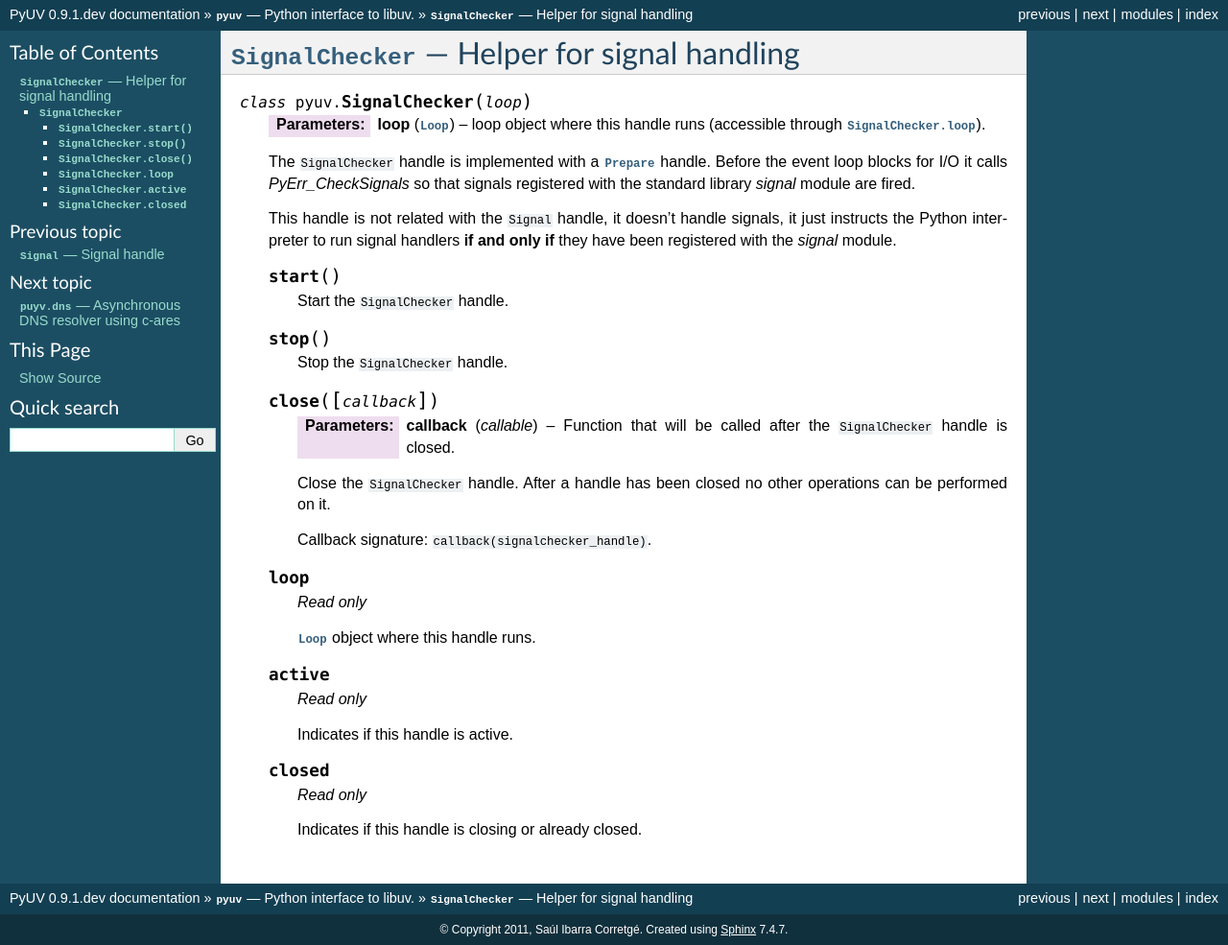
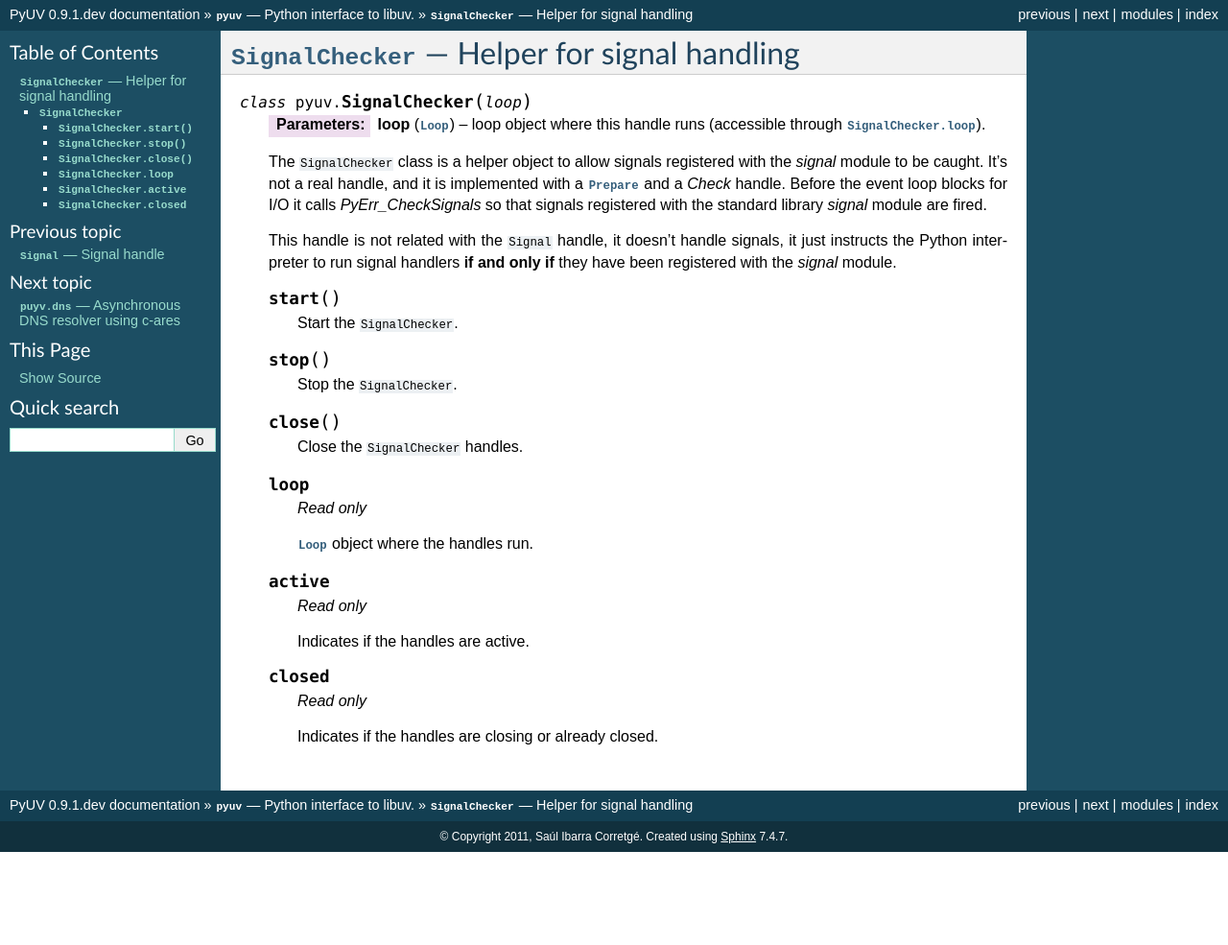
Before and after one commit to saghul/pyuv, a Sphinx documentation site: the page built from docs/signalchecker.rst, in a window 1280 px wide. Shown: the whole page at 96% size. Built offline with Sphinx 7.4.7, drawn with Linux system fonts in a browser that asks for light colours; after the commit the page ends 900 px from its top, so only the background shows below that.

Commit message:
Updated documentation

```diff
--- a/docs/signalchecker.rst
+++ b/docs/signalchecker.rst
@@ -14,7 +14,8 @@
     :type loop: :py:class:`Loop`
     :param loop: loop object where this handle runs (accessible through :py:attr:`SignalChecker.loop`).
 
-    The ``SignalChecker`` handle is implemented with a :py:class:`Prepare` handle.
+    The ``SignalChecker`` class is a helper object to allow signals registered with the `signal` module
+    to be caught. It's not a real handle, and it is implemented with a :py:class:`Prepare` and a `Check` handle.
     Before the event loop blocks for I/O it calls `PyErr_CheckSignals` so that signals
     registered with the standard library `signal` module are fired.
 
@@ -24,36 +25,30 @@
 
     .. py:method:: start()
 
-        Start the ``SignalChecker`` handle.
+        Start the ``SignalChecker``.
 
     .. py:method:: stop
 
-        Stop the ``SignalChecker`` handle.
+        Stop the ``SignalChecker``.
 
-    .. py:method:: close([callback])
+    .. py:method:: close()
 
-        :param callable callback: Function that will be called after the ``SignalChecker``
-            handle is closed.
-
-        Close the ``SignalChecker`` handle. After a handle has been closed no other
-        operations can be performed on it.
-
-        Callback signature: ``callback(signalchecker_handle)``.
+        Close the ``SignalChecker`` handles.
 
     .. py:attribute:: loop
 
         *Read only*
 
-        :py:class:`Loop` object where this handle runs.
+        :py:class:`Loop` object where the handles run.
 
     .. py:attribute:: active
 
         *Read only*
 
-        Indicates if this handle is active.
+        Indicates if the handles are active.
 
     .. py:attribute:: closed
 
         *Read only*
 
-        Indicates if this handle is closing or already closed.
+        Indicates if the handles are closing or already closed.
```
